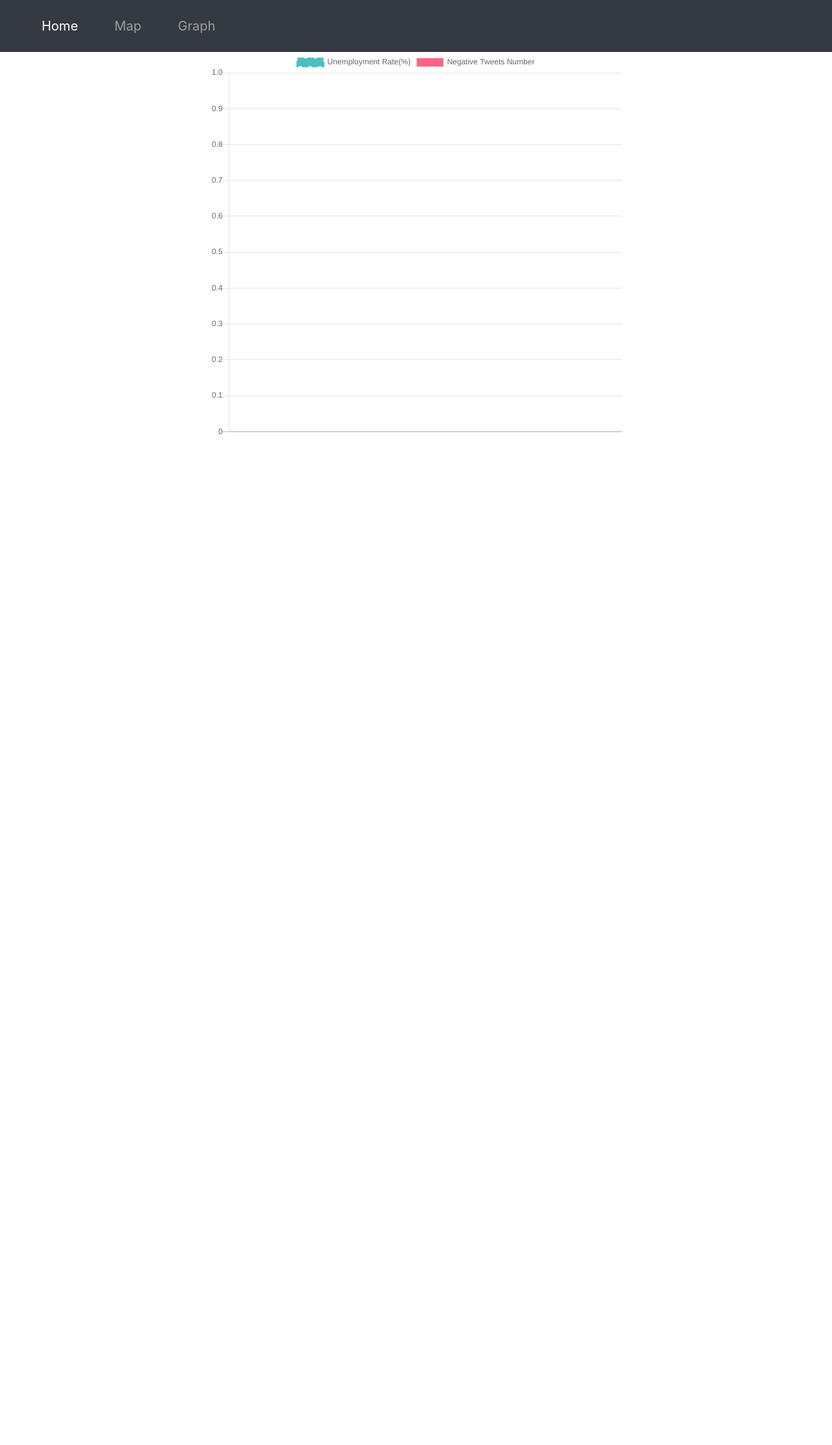
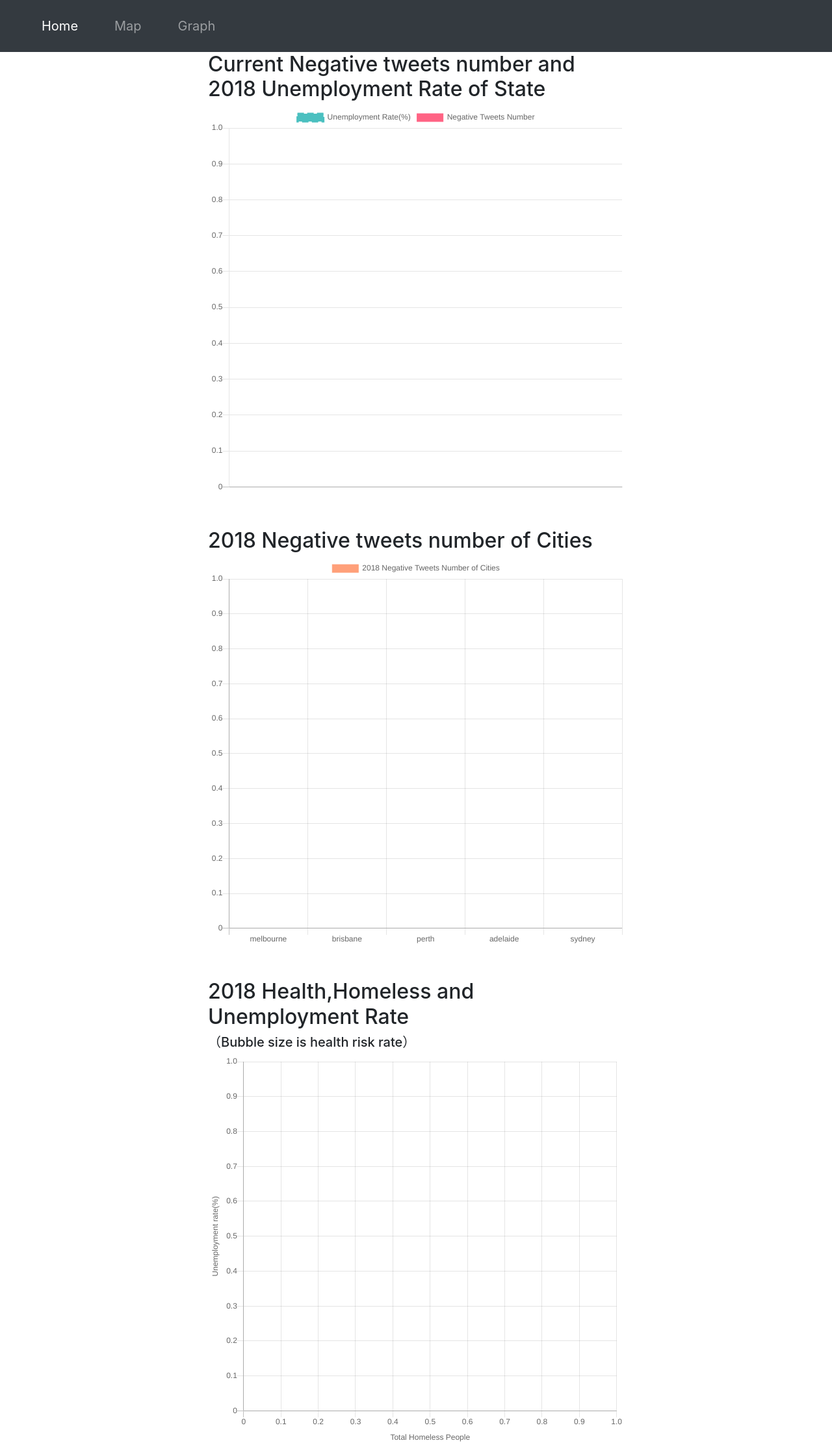
Before and after one commit to infinite1/ccc-ass2, a Django app: template demo_website/chart/templates/chart/base.html in a window 1280 px wide. Shown: the whole page at 65% size. Before the commit the page ends 668 px from the top, so only its background shows below. Run offline with Django 3.2, Linux system fonts and the light colour scheme; the template is opened without the code that fills it: most values are stand-ins (such as "Sample title", 1, 10 or a date in 2020); some libraries are stand-ins or nearby versions.

Commit message:
add city tweets chart and analysis chart

```diff
--- a/demo_website/chart/templates/chart/base.html
+++ b/demo_website/chart/templates/chart/base.html
@@ -27,14 +27,44 @@
 </nav>
 </div>
 <div style="width: 50%;height: 600px;margin-top: 100px;margin: auto;">
-<canvas id="myChart" width="100" height="100" ></canvas>
+    <h2>Current Negative tweets number and 2018 Unemployment Rate of State</h2>
+    <canvas id="myChart1" width="100" height="100" ></canvas>
+    <br><br>
+    <h2>2018 Negative tweets number of Cities</h2>
+    <canvas id="myChart3" width="100" height="100" ></canvas>
+    <br><br>
+    <h2>2018 Health,Homeless and Unemployment Rate</h2>
+    <h5>（Bubble size is health risk rate）</h5>
+    <canvas id="myChart2" width="100" height="100" ></canvas>
 </div>
 <script>
-var ctx = document.getElementById('myChart');
+var ctx1 = document.getElementById('myChart1');
+var ctx2 = document.getElementById('myChart2');
+var ctx3 = document.getElementById('myChart3');
 var tweets_count={{ tweets | safe }};
 var state={{ state | safe }};
 var unemployment_rate={{ unemployment_rate | safe }};
-var myChart = new Chart(ctx, {
+var health={{ health | safe}};
+var homeless={{ homeless_count | safe}};
+var city_tweets={{city_tweets  | safe}}
+var i;
+var bubble_datasets_arr=[];
+var color_set=["#90EE90","#FFB6C1","#FFA07A","#87CEFA","#9370DB","#FFDEAD","#778899"]
+for (i=0;i<state.length;i++){
+    bubble_datasets_arr.push(
+        {
+            label:state[i],
+            data:[{
+                x:homeless[i],
+                y:unemployment_rate[i],
+                r:health[i]
+            }],
+            borderColor:color_set[i],
+            backgroundColor:color_set[i]
+        }
+    )
+}
+var myChart = new Chart(ctx1, {
     type: 'bar',
     data: {
         labels: state,
@@ -63,7 +93,64 @@
         scales: {
             yAxes: [{
                 ticks: {
+                    beginAtZero: false
+                }
+            }]
+        }
+    }
+});
+var myChart = new Chart(ctx2, {
+    type: 'bubble',
+    data: {
+        datasets:bubble_datasets_arr
+    },
+    options: {
+        responsive: true,
+        maintainAspectRatio: false,
+        scales: {
+            yAxes: [{
+
+                scaleLabel:{
+                    labelString:"Unemployment rate(%)",
+                    display:true
+                },
+                ticks: {
                     beginAtZero: true
+                }
+            }],
+            xAxes:[{
+                display:true,
+                scaleLabel:{
+                    labelString:"Total Homeless People",
+                    display:true
+                },
+                ticks: {
+                    beginAtZero: false
+                }
+            }],
+        }
+    }
+});
+var myChart = new Chart(ctx3, {
+    type: 'bar',
+    data: {
+        labels: ['melbourne', 'brisbane', 'perth', 'adelaide', 'sydney'],
+        datasets: [{
+            label: '2018 Negative Tweets Number of Cities',
+            data: city_tweets,
+            backgroundColor: '#FFA07A',
+            borderColor: '#FFA07A',
+            borderWidth: 1,
+            order:2
+        }]
+    },
+    options: {
+        responsive: true,
+        maintainAspectRatio: false,
+        scales: {
+            yAxes: [{
+                ticks: {
+                    beginAtZero: false
                 }
             }]
         }
```
Also changed, not shown: demo_website/chart/views.py (+26 -6 lines).
